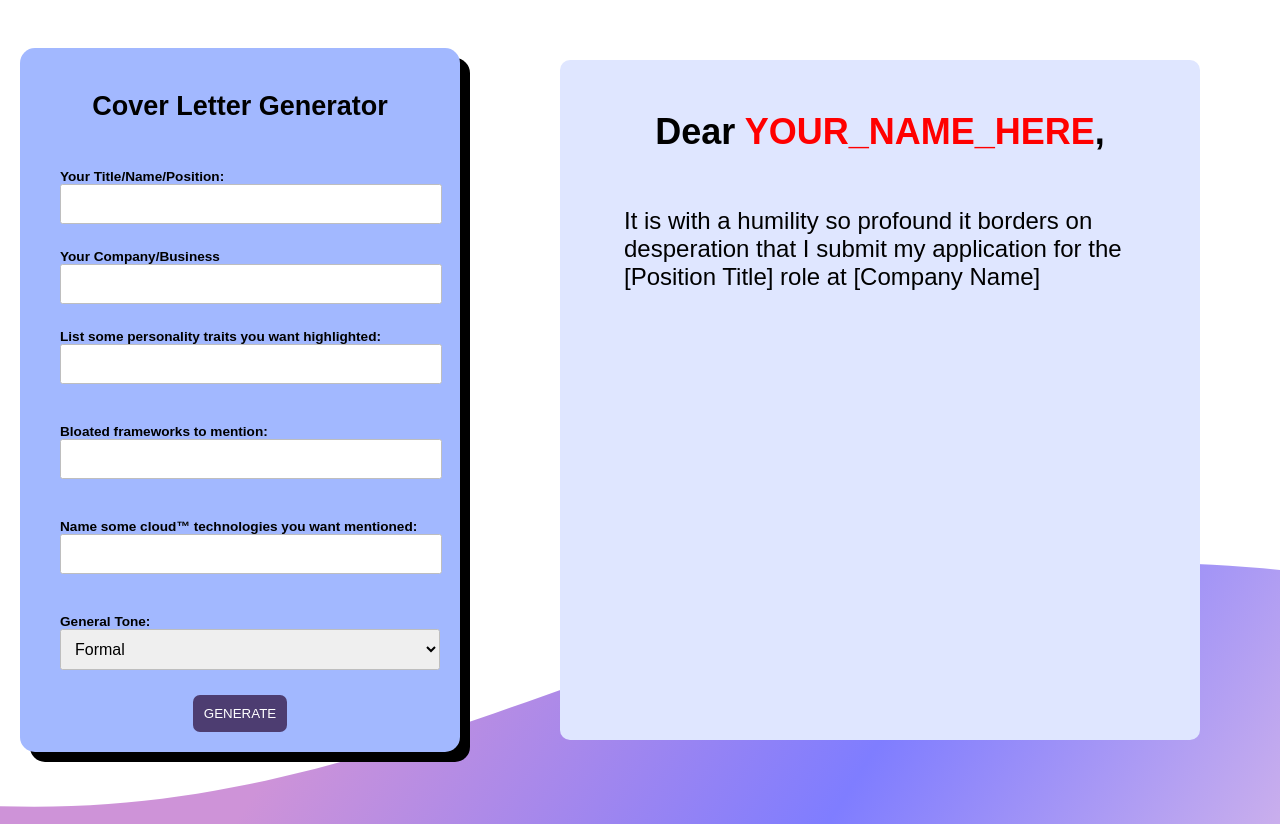
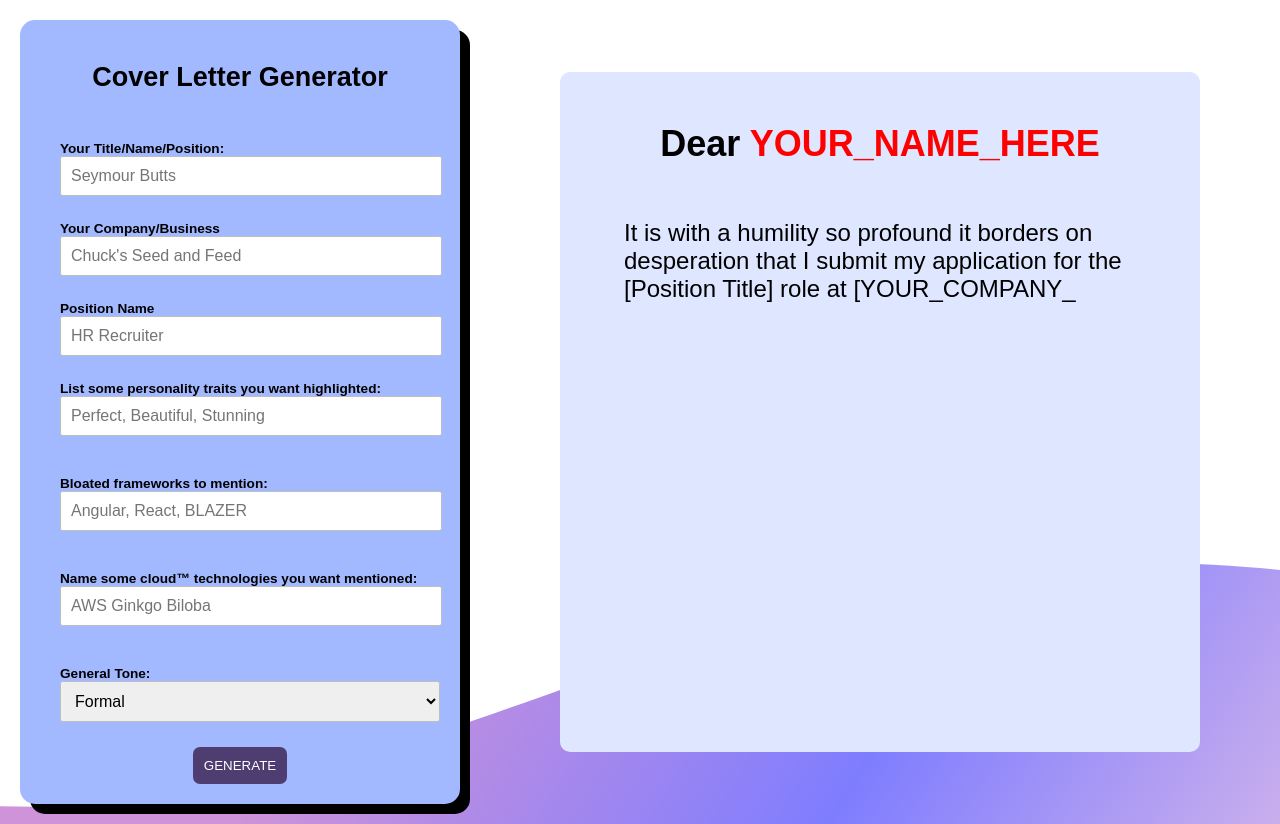
Before and after one commit to landaverdend/portfolio-site, a React (Vite) app: page / in a window 1280 px wide. Before the commit the page ends 800 px from the top, so only its background shows below. Built offline with nearby package versions, Linux system fonts and the light colour scheme.

Commit message:
added position input and added placeholders.

```diff
--- a/src/api/backend.ts
+++ b/src/api/backend.ts
@@ -31,6 +31,7 @@ export type CoverLetterDTO = {
   tone: string;
   company: string;
   name: string;
+  position: string;
 };
 export async function callCoverLetterEndpoint(dto: CoverLetterDTO) {
   // TODO: make the call to the endpoint.
--- a/src/components/chipInput/ChipInput.tsx
+++ b/src/components/chipInput/ChipInput.tsx
@@ -3,10 +3,12 @@ import { useState } from 'react';
 
 type CIProps = {
   label: string;
+  placeholder?: string;
   chips: string[];
+
   setChips: React.Dispatch<React.SetStateAction<string[]>>;
 };
-export default function ChipInput({ label, chips, setChips }: CIProps) {
+export default function ChipInput({ label, placeholder, chips, setChips }: CIProps) {
   const [chipInputValue, setChipInputValue] = useState<string>('');
 
   const handleKeyDown = (event: React.KeyboardEvent<HTMLInputElement>) => {
@@ -23,6 +25,7 @@ export default function ChipInput({ label, chips, setChips }: CIProps) {
         <input
           type="text"
           onKeyDown={handleKeyDown}
+          placeholder={placeholder}
           value={chipInputValue}
           onChange={(e) => setChipInputValue(e.target.value)}></input>
       </label>
--- a/src/views/coverLetterGeneratorView/CoverLetterGeneratorView.tsx
+++ b/src/views/coverLetterGeneratorView/CoverLetterGeneratorView.tsx
@@ -5,10 +5,15 @@ import { useState } from 'react';
 import TypewriterText from '@/components/common/typewriterText/TypeWriterText';
 import { callCoverLetterEndpoint } from '@/api/backend';
 
+function UserInputText({ children }: { children: string }) {
+  return <span style={{ color: 'red' }}>{children}</span>;
+}
+
 export default function CoverLetterGeneratorView() {
   const [title, setTitle] = useState<string>('');
   const [company, setCompany] = useState<string>('');
   const [tone, setTone] = useState<string>('');
+  const [position, setPosition] = useState<string>('');
 
   const [frameworks, setFrameworks] = useState<string[]>([]);
   const [personalityTraits, setPersonalityTraits] = useState<string[]>([]);
@@ -23,6 +28,7 @@ export default function CoverLetterGeneratorView() {
         frameworks: frameworks,
         personalityTraits: personalityTraits,
         cloudTechnologoies: cloudTechnologies,
+        position: position
       });
     } catch (e) {}
   }
@@ -34,19 +40,25 @@ export default function CoverLetterGeneratorView() {
 
         <label>
           Your Title/Name/Position:
-          <input value={title} onChange={(e) => setTitle(e.target.value)} type="text"></input>
+          <input value={title} onChange={(e) => setTitle(e.target.value)} type="text" placeholder="Seymour Butts"></input>
         </label>
         <label>
           Your Company/Business
-          <input value={company} onChange={(e) => setCompany(e.target.value)} type="text"></input>
+          <input value={company} onChange={(e) => setCompany(e.target.value)} type="text" placeholder="Chuck's Seed and Feed"></input>
         </label>
 
-        <ChipInput label={'List some personality traits you want highlighted: '} chips={frameworks} setChips={setFrameworks} />
-        <ChipInput label={'Bloated frameworks to mention:'} chips={personalityTraits} setChips={setPersonalityTraits} />
+        <label>
+          Position Name
+          <input value={position} onChange={(e) => setPosition(e.target.value)} type="text" placeholder="HR Recruiter"></input>
+        </label>
+
+        <ChipInput label={'List some personality traits you want highlighted: '} chips={frameworks} setChips={setFrameworks} placeholder="Perfect, Beautiful, Stunning" />
+        <ChipInput label={'Bloated frameworks to mention:'} chips={personalityTraits} setChips={setPersonalityTraits} placeholder="Angular, React, BLAZER" />
         <ChipInput
           label={'Name some cloud™ technologies you want mentioned: '}
           chips={cloudTechnologies}
           setChips={setCloudTechnologies}
+          placeholder={"AWS Ginkgo Biloba"}
         />
 
         <label>
@@ -70,20 +82,19 @@ export default function CoverLetterGeneratorView() {
       <div className="letter-container">
         <div className="document">
           <h2>
-            Dear <span style={{ color: 'red' }}>{`${title === '' ? 'YOUR_NAME_HERE' : title}`}</span>,
+            Dear <UserInputText>{`${title === '' ? 'YOUR_NAME_HERE' : title}`}</UserInputText>
           </h2>
           <p>
             <TypewriterText speed={40}>
               It is with a humility so profound it borders on desperation that I submit my application for the [Position Title]
-              role at [Company Name]. The chance to merely dream of joining your illustrious organization is an honor I will
-              recount to my grandchildren, should I ever attain the life stability required to have them. From the moment I saw
-              your job posting—crafted with the kind of perfection I can only hope to absorb through osmosis—I knew this position
-              was meant for me. My entire existence has been a meandering prelude to this opportunity. Who needs a “calling” when
-              one can have job descriptions? Let me be clear: my qualifications, while technically aligned with your requirements,
-              are utterly insignificant compared to the boundless contributions I will bring to your team. I possess a unique
-              ability to contort myself into any mold required, much like a gelatin dessert. My skills in [relevant skill],
-              [another skill], and [yet another skill] are merely tools in service of my true talent: tirelessly seeking your
-              approval.
+              role at [YOUR_COMPANY_NAME]. The chance to merely dream of joining your illustrious organization is an honor I will recount to my
+              grandchildren, should I ever attain the life stability required to have them. From the moment I saw your job
+              posting—crafted with the kind of perfection I can only hope to absorb through osmosis—I knew this position was meant
+              for me. My entire existence has been a meandering prelude to this opportunity. Who needs a “calling” when one can
+              have job descriptions? Let me be clear: my qualifications, while technically aligned with your requirements, are
+              utterly insignificant compared to the boundless contributions I will bring to your team. I possess a unique ability
+              to contort myself into any mold required, much like a gelatin dessert. My skills in [relevant skill], [another
+              skill], and [yet another skill] are merely tools in service of my true talent: tirelessly seeking your approval.
             </TypewriterText>
           </p>
         </div>
```
